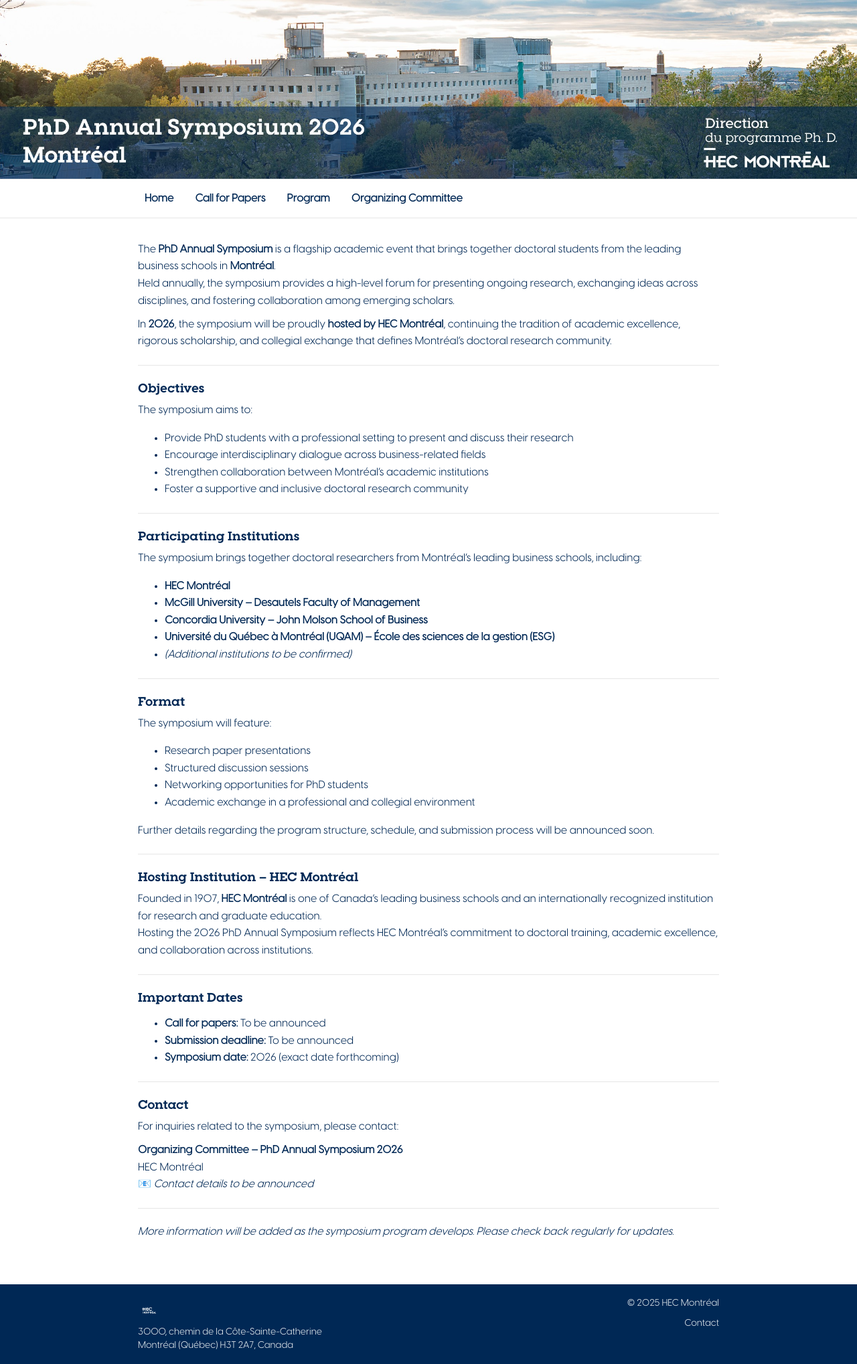
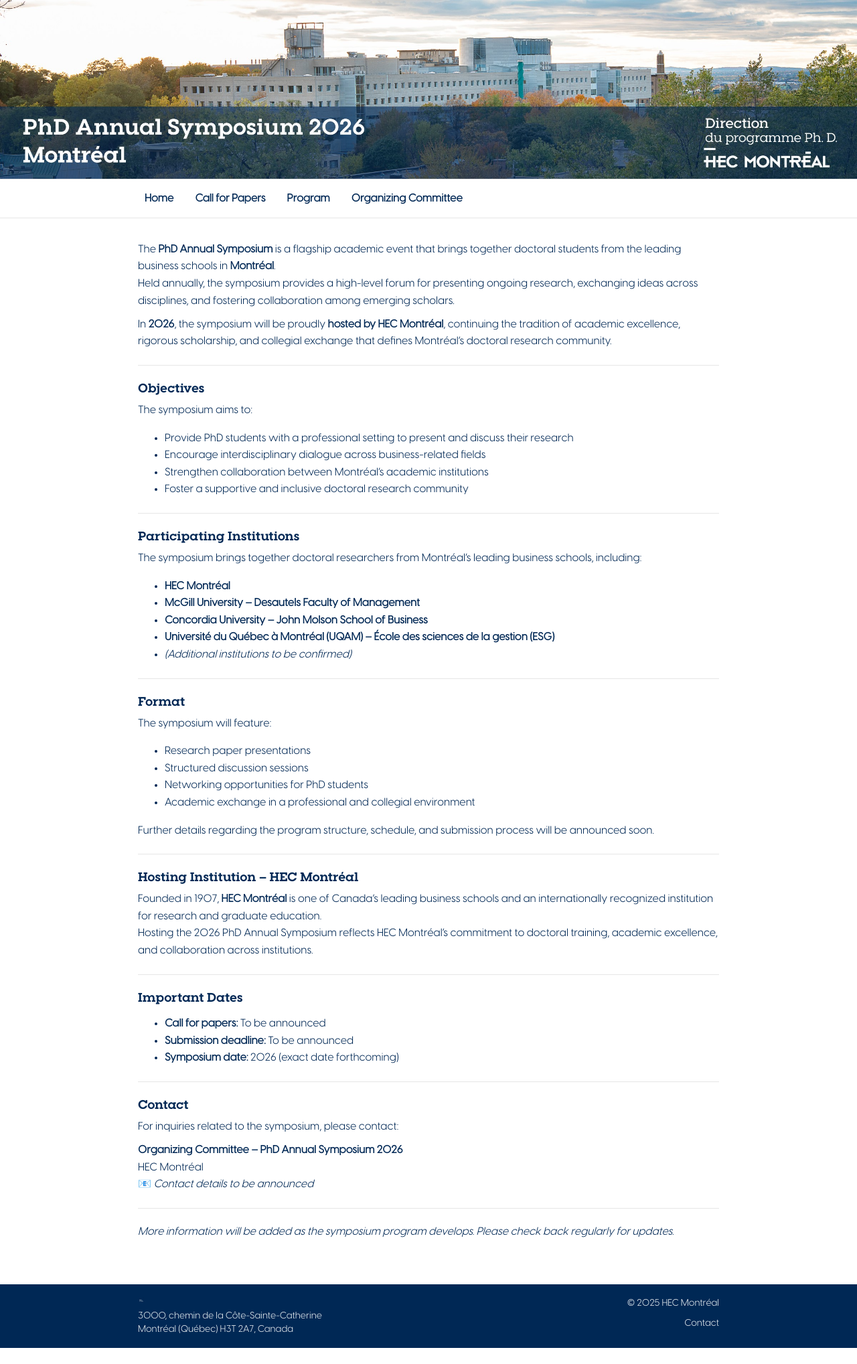
Before and after one commit to juanseripe/symposium2026, a Jekyll site: the page built from docs/index.md, in a window 1280 px wide. Shown: the whole page at 67% size. Built offline with Jekyll 4.4.1, drawn with Linux system fonts in a browser that asks for light colours; after the commit the page ends 2013 px from its top, so only the background shows below that.

Commit message:
Footer bug fix

```diff
--- a/docs/assets/style.css
+++ b/docs/assets/style.css
@@ -124,7 +124,7 @@ hr {
 }
 
 .footer-logo {
-  height: 34px;
+  height: 10px;
   width: auto;
   display: block;
   margin-bottom: 10px;
@@ -142,8 +142,7 @@ hr {
   gap: 8px;
 }
 
-.footer-links a,
-.footer-links a:visited {
+.footer-links a {
   color: var(--footer-fg);
   text-decoration: none;
   font-size: 14px;
@@ -160,8 +159,7 @@ hr {
   text-align: right;
 }
 
-.footer-meta a,
-.footer-meta a:visited {
+.footer-meta a {
   color: inherit;
   text-decoration: none;
 }
```
